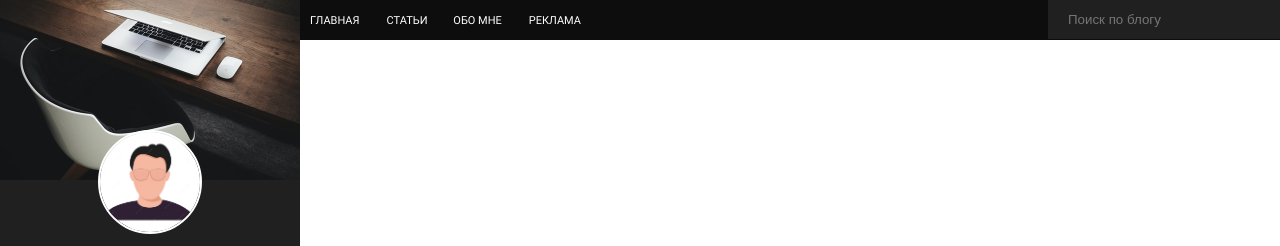
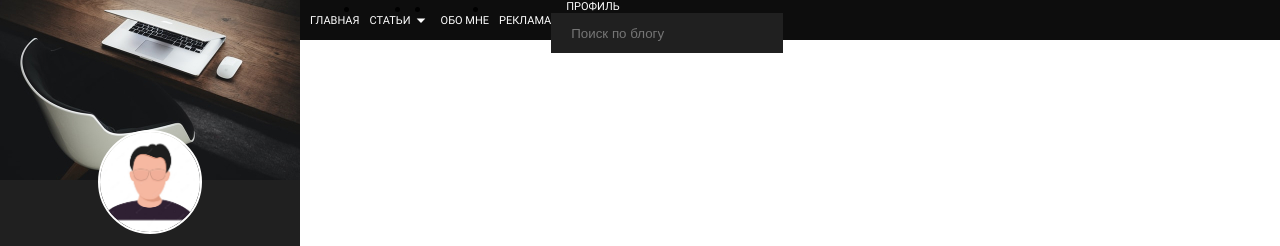
Before and after one commit to 1ogosh/Private_blog, a website: page app/index.html in a window 1280 px wide. Shown: the top 246 px of the page. Drawn offline with Linux system fonts and the light colour scheme.

Commit message:
need to correct navbar

```diff
--- a/app/index.html
+++ b/app/index.html
@@ -33,19 +33,21 @@
 
 
 
-        <div class="navbar">
-              <a class="navbar_def" href="#">Главная</a>
-              <a class="navbar_def" href="#">Статьи
-                <a class="navbar_def_dropdown" href="#"></a>
-              </a>
-              <a class="navbar_def" href="#">Обо мне</a>
-              <a class="navbar_def" href="#">Реклама</a>
+        <ul class="navbar">
+                <li> <a class="navbar_def" href="#">Главная</a> </li>
+             <li> <a class="navbar_def" href="#">Статьи
+              <li>  <a class="navbar_def_dropdown_btn" href="#"><img src="img/icons/Polygon 2.svg" alt="arrow">
+
+              </a></li>
+            </a> </li>
+                <li><a class="navbar_def" href="#">Обо мне</a></li>
+              <li><a class="navbar_def" href="#">Реклама</a></li>
               <div>
                 <a class="navbar_def_right" href="#">Профиль</a>
                 <input class="navbar_def_right_search" type="text" placeholder="Поиск по блогу">
         </div>
 
-        </div>
+        </ul>
 
 </body>
 
--- a/app/js/main.js
+++ b/app/js/main.js
@@ -0,0 +1,7 @@
+function dropDown() {
+        document.querySelector('navbar_def_dropdown').classList.toggle("show");
+}
+
+window.onclick = function(event) {
+
+}
--- a/app/scss/navbar.scss
+++ b/app/scss/navbar.scss
@@ -2,7 +2,7 @@
         height: 40px;
         background-color: #0D0D0D;
         margin-left: 300px;
-
+        display: flex;
         &_def {
                 color: #fff;
                 font-size: 11px;
@@ -11,11 +11,22 @@
                 text-transform: uppercase;
                 position: relative;
                 width: 86px;
-                margin-left: 23px;
+                margin-left: 45px;
                 top: 10px;
 
                 &:first-child {
                         margin-left: 10px;
+                }
+
+                &:hover{
+                        background-color: #3137C9;
+
+                }
+
+                &_dropdown_btn{
+                        right: 5px;
+                        top: 9px;
+                        position: relative;
                 }
 
                 &_right {
@@ -24,25 +35,22 @@
                         font-family: Roboto-Regular;
                         text-decoration: none;
                         text-transform: uppercase;
-                        position: relative;
-                        width: 86px;
-                        display: inline-block;
-                        left: 80%;
-                        bottom: 10px;
+                        margin-left: 15px;
+                        display: flex;
 
                         &_search {
-
                                 height: 40px;
                                 border: none;
                                 background-color: #202020;
                                 width: 212px;
                                 padding-left: 20px;
+                                display: flex;
                                 color: #fff;
-                                border: none;
                                 outline: none;
-                                float: right;
-                                position: relative;
-                                bottom: 19px;
+
+
+
+
                         }
                 }
 
```
Also changed, not shown: app/css/style.min.css, app/img/icons/Polygon 2.svg (added), app/js/main.min.js.
